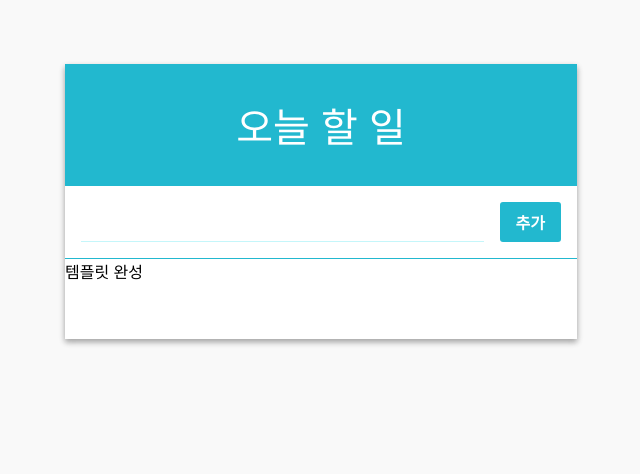
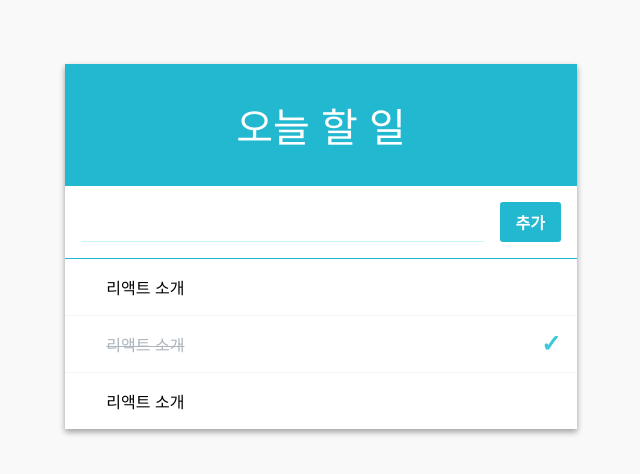
Before and after one commit to skskdmsdl/react_to_do_list, a React (Create React App) app: page / in a window 1280 px wide. Shown: the top 474 px of the page, without its empty margins (319-959 px from the left). Built offline with nearby package versions, Linux system fonts and the light colour scheme.

Commit message:
Update App.js

```diff
--- a/src/App.js
+++ b/src/App.js
@@ -1,13 +1,97 @@
 import React, { Component } from 'react';
-import TodoListTemplate from './components/ToDoTemplate';
+import ToDoListTemplate from './components/ToDoTemplate';
 import Form from './components/Form';
+import ToDoItemList from './components/ToDoItemList';
+
 
 class App extends Component {
+
+
+  id = 3 // 이미 0,1,2 가 존재하므로 3으로 설정
+
+  state = {
+    input: '',
+    todos: [
+      { id: 0, text: ' 리액트 소개', checked: false },
+      { id: 1, text: ' 리액트 소개', checked: true },
+      { id: 2, text: ' 리액트 소개', checked: false }
+    ]
+  }
+
+  handleChange = (e) => {
+    this.setState({
+      input: e.target.value // input 의 다음 바뀔 값
+    });
+  }
+
+  handleCreate = () => {
+    const { input, todos } = this.state;
+    this.setState({
+      input: '', // 인풋 비우고
+      // concat 을 사용하여 배열에 추가
+      todos: todos.concat({
+        id: this.id++,
+        text: input,
+        checked: false
+      })
+    });
+  }
+
+  handleKeyPress = (e) => {
+    // 눌려진 키가 Enter 면 handleCreate 호출
+    if(e.key === 'Enter') {
+      this.handleCreate();
+    }
+  }
+
+  handleToggle = (id) => {
+    const { todos } = this.state;
+
+    // 파라미터로 받은 id 를 가지고 몇번째 아이템인지 찾습니다.
+    const index = todos.findIndex(todo => todo.id === id);
+    const selected = todos[index]; // 선택한 객체
+
+    const nextTodos = [...todos]; // 배열을 복사
+
+    // 기존의 값들을 복사하고, checked 값을 덮어쓰기
+    nextTodos[index] = {
+      ...selected,
+      checked: !selected.checked
+    };
+
+    this.setState({
+      todos: nextTodos
+    });
+  }
+
+  handleRemove = (id) => {
+    const { todos } = this.state;
+    this.setState({
+      todos: todos.filter(todo => todo.id !== id)
+    });
+  }
+
   render() {
+    const { input, todos } = this.state;
+    const {
+      handleChange,
+      handleCreate,
+      handleKeyPress,
+      handleToggle,
+      handleRemove
+    } = this;
+
     return (
-      <TodoListTemplate form={<Form/>}>
-        템플릿 완성
-      </TodoListTemplate>
+      <ToDoListTemplate form={(
+        <Form
+          value={input}
+          onKeyPress={handleKeyPress}
+          onChange={handleChange}
+          onCreate={handleCreate}
+        />
+      )}>
+        <ToDoItemList todos={todos} onToggle={handleToggle} onRemove={handleRemove} />
+      </ToDoListTemplate>
     );
   }
 }
```
